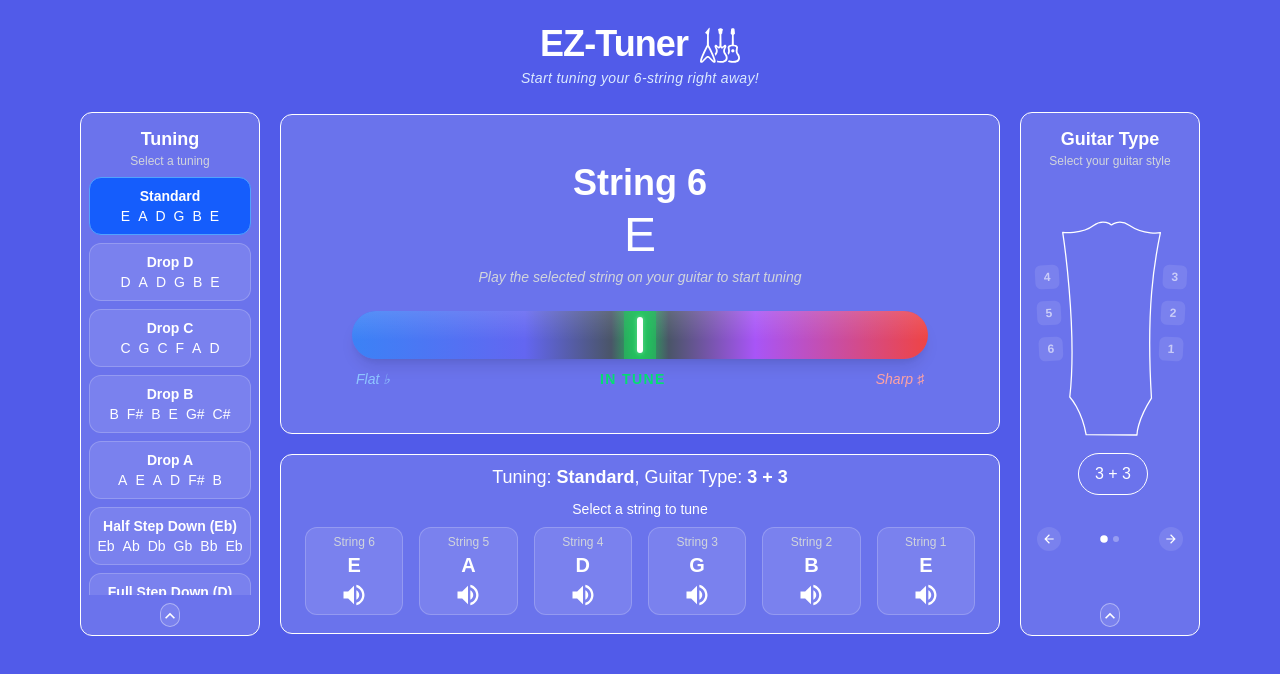
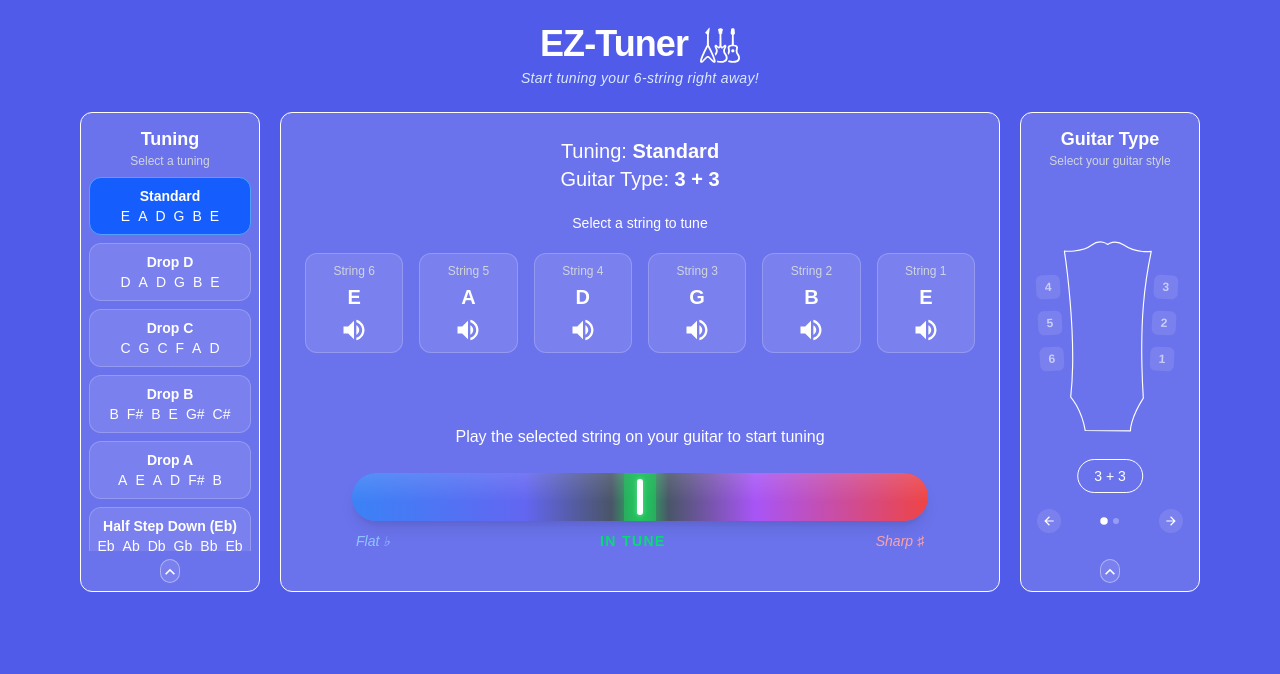
Before and after one commit to connorklee0/ez-tuner, a Next.js app: page / in a window 1280 px wide. Shown: the top 674 px of the page. Built offline with nearby package versions, Linux system fonts and the light colour scheme.

Commit message:
update UI

```diff
--- a/app/page.tsx
+++ b/app/page.tsx
@@ -1,13 +1,13 @@
 import GuitarCard from "@/components/Guitar Type/GuitarCard";
 import TuningsCard from "@/components/Tunings/TuningsCard";
-import MiddleDisplay from "@/components/MiddleDisplay";
+import TunerDisplayWrapper from "@/components/Tuner Display/TunerDisplayWrapper";
 
 export default function Home() {
   return (
     <div className="flex flex-col items-center justify-center">
       <div className="flex gap-5">
         <TuningsCard />
-        <MiddleDisplay />
+        <TunerDisplayWrapper />
         <GuitarCard />
       </div>
     </div>
--- a/components/CollapsibleCard.jsx
+++ b/components/CollapsibleCard.jsx
@@ -4,7 +4,7 @@ const CollapsibleCard = ({ title, subtitle, children, isOpen, onToggle }) => {
   return (
     <div
       className={`flex flex-col items-center border w-45 rounded-xl bg-white/15 px-2 transition-all duration-300 ease-in-out ${
-        isOpen ? "h-131" : "h-25"
+        isOpen ? "max-h-120" : "h-25"
       }`}
     >
       {/* Header */}
--- a/components/Guitar Type/AcousticHeadstock.jsx
+++ b/components/Guitar Type/AcousticHeadstock.jsx
@@ -48,7 +48,9 @@ const AcousticHeadstock = () => {
   const rightStrings = STRINGS.slice(3);
 
   return (
-    <div className="relative w-full h-full left-1 bottom-8">
+    <div className="flex flex-col items-center justify-center w-full h-full gap-2">
+      {/* Fixed container */}
+      <div className="relative w-36 h-95 bottom-4">
         <Image
           src={AcousticHeadstockSVG}
           fill
@@ -57,7 +59,11 @@ const AcousticHeadstock = () => {
           draggable={false}
         />
 
-      <div className="absolute top-32 left-1 flex flex-col-reverse gap-3 z-10 -rotate-3">
+        {/* Left knobs */}
+        <div
+          className="absolute flex flex-col-reverse gap-3 z-10 -rotate-3"
+          style={{ top: "32%", left: "0%" }}
+        >
           {leftStrings.map((string) => (
             <TunerKnob
               key={string.id}
@@ -68,7 +74,11 @@ const AcousticHeadstock = () => {
           ))}
         </div>
 
-      <div className="absolute top-32 right-2.5 flex flex-col gap-3 z-10 rotate-3">
+        {/* Right knobs */}
+        <div
+          className="absolute flex flex-col gap-3 z-10 rotate-3"
+          style={{ top: "32%", right: "4%" }}
+        >
           {rightStrings.map((string) => (
             <TunerKnob
               key={string.id}
@@ -79,8 +89,10 @@ const AcousticHeadstock = () => {
           ))}
         </div>
 
-      <div className="absolute bottom-10 left-20 -translate-x-1/2 rounded-full border py-2 px-4">
+        {/* Label */}
+        <div className="absolute bottom-10 left-1/2 -translate-x-1/2 rounded-full border py-1.5 px-4 text-sm whitespace-nowrap">
           3 + 3
+        </div>
       </div>
     </div>
   );
--- a/components/Guitar Type/ElectricHeadstock.jsx
+++ b/components/Guitar Type/ElectricHeadstock.jsx
@@ -45,16 +45,21 @@ const ElectricHeadstock = () => {
   };
 
   return (
-    <div className="relative w-full h-full left-3 bottom-8">
+    <div className="flex flex-col items-center justify-center w-full h-full gap-2">
+      <div className="relative w-36 h-95 left-2 bottom-4">
+        {/* SVG */}
         <Image
           src={ElectricHeadstockSVG}
           fill
           alt="Electric Guitar Headstock"
-        className="object-contain invert"
+          className="object-contain invert scale-115"
           draggable={false}
         />
-
-      <div className="absolute top-40 -left-12.5 flex gap-1 z-10 -rotate-75">
+        {/* Knobs — positioned relative to the container */}
+        <div
+          className="absolute flex gap-1 z-10 -rotate-75"
+          style={{ top: "40%", left: "-42%" }}
+        >
           {STRINGS.map((string) => (
             <TunerKnob
               key={string.id}
@@ -65,8 +70,9 @@ const ElectricHeadstock = () => {
           ))}
         </div>
 
-      <div className="absolute bottom-10 left-15 -translate-x-1/2 rounded-full border py-2 px-4 whitespace-nowrap">
+        <div className="absolute bottom-10 left-15 -translate-x-1/2 rounded-full border py-1.5 px-4 text-sm whitespace-nowrap">
           6-in-line
+        </div>
       </div>
     </div>
   );
--- a/components/MiddleDisplay.jsx
+++ /dev/null
@@ -1,13 +0,0 @@
-import StringBarDisplayWrapper from "@/components/String Bar/StringBarDisplayWrapper";
-import TunerDisplayWrapper from "@/components/Tuner Display/TunerDisplayWrapper";
-
-const MiddleDisplay = () => {
-  return (
-    <div className="flex flex-col items-center justify-center gap-5">
-      <TunerDisplayWrapper />
-      <StringBarDisplayWrapper />
-    </div>
-  );
-};
-
-export default MiddleDisplay;
--- a/components/Tuner Display/NoteDisplay.jsx
+++ /dev/null
@@ -1,14 +0,0 @@
-import React from "react";
-
-const NoteDisplay = ({ note }) => {
-  return (
-    <div className="flex flex-col items-center gap-2">
-      <div className="text-5xl uppercase">{note}</div>
-      <div className="text-sm text-gray-300 italic">
-        Play the selected string on your guitar to start tuning
-      </div>
-    </div>
-  );
-};
-
-export default NoteDisplay;
--- a/components/String Bar/StringBarDisplayWrapper.jsx
+++ b/components/Tuner Display/String Bar/StringBarDisplay.jsx
@@ -5,7 +5,7 @@ import { TUNINGS } from "@/constants/tunings";
 import { useSelector, useDispatch } from "react-redux";
 import { setSelectedString } from "@/store/stringSlice";
 
-const StringBarDisplayWrapper = () => {
+const StringBarDisplay = () => {
   const dispatch = useDispatch();
   const selectedKey = useSelector((state) => state.tuning.selectedKey);
   const selectedStringNum = useSelector(
@@ -23,10 +23,14 @@ const StringBarDisplayWrapper = () => {
   };
 
   return (
-    <div className="flex flex-col items-center py-2 px-6 gap-2 border w-180 h-45 rounded-xl bg-white/15">
-      <div className="text-lg">
-        Tuning: <span className="font-bold">{tuning.label}</span>, Guitar Type:{" "}
-        <span className="font-bold">{selectedStyle}</span>
+    <div className="flex flex-col items-center py-2 px-6 gap-5 w-full h-full">
+      <div className="text-xl flex flex-col items-center">
+        <span>
+          Tuning: <span className="font-bold">{tuning.label}</span>
+        </span>
+        <span>
+          Guitar Type: <span className="font-bold">{selectedStyle}</span>
+        </span>
       </div>
       <div className="text-sm">Select a string to tune</div>
       <div className="flex justify-evenly w-full gap-4">
@@ -46,4 +50,4 @@ const StringBarDisplayWrapper = () => {
   );
 };
 
-export default StringBarDisplayWrapper;
+export default StringBarDisplay;
--- a/components/String Bar/StringCard.jsx
+++ b/components/Tuner Display/String Bar/StringCard.jsx
@@ -4,7 +4,7 @@ const StringCard = ({ stringNum, note, isSelected, onClick }) => {
   return (
     <div
       onClick={onClick}
-      className={`flex flex-col items-center justify-evenly p-1 border rounded-xl flex-1 h-22 cursor-pointer transition-all duration-200 ${
+      className={`flex flex-col items-center justify-evenly p-1 border rounded-xl flex-1 h-25 cursor-pointer transition-all duration-200 ${
         isSelected
           ? "bg-blue-600 border-blue-400 text-white"
           : "border-white/20 bg-white/10 hover:bg-white/30 active:scale-90 hover:scale-105"
--- a/components/Tuner Display/StringDisplay.jsx
+++ /dev/null
@@ -1,5 +0,0 @@
-const StringDisplay = ({ string }) => {
-  return <div className="text-4xl font-bold">String {string}</div>;
-};
-
-export default StringDisplay;
--- a/components/Tuner Display/TunerDisplayWrapper.jsx
+++ b/components/Tuner Display/TunerDisplayWrapper.jsx
@@ -1,21 +1,13 @@
 "use client";
 
-import StringDisplay from "./StringDisplay";
-import NoteDisplay from "./NoteDisplay";
 import TunerBar from "./TunerBar";
-import { useSelector } from "react-redux";
+import StringBarDisplay from "./String Bar/StringBarDisplay";
 
 const TunerDisplayWrapper = () => {
-  const { selectedStringNum, selectedNote } = useSelector(
-    (state) => state.string,
-  );
-
   return (
-    <div className="flex flex-col items-center justify-between py-12 border w-180 h-80 rounded-xl bg-white/15">
-      <div className="flex flex-col items-center gap-2">
-        <StringDisplay string={selectedStringNum} />
-        <NoteDisplay note={selectedNote} />
-      </div>
+    <div className="flex flex-col items-center justify-between py-4 border w-180 h-120 rounded-xl bg-white/15">
+      <StringBarDisplay />
+      Play the selected string on your guitar to start tuning
       <TunerBar />
     </div>
   );
```
Lines whose indentation alone changed are shown as unchanged.
